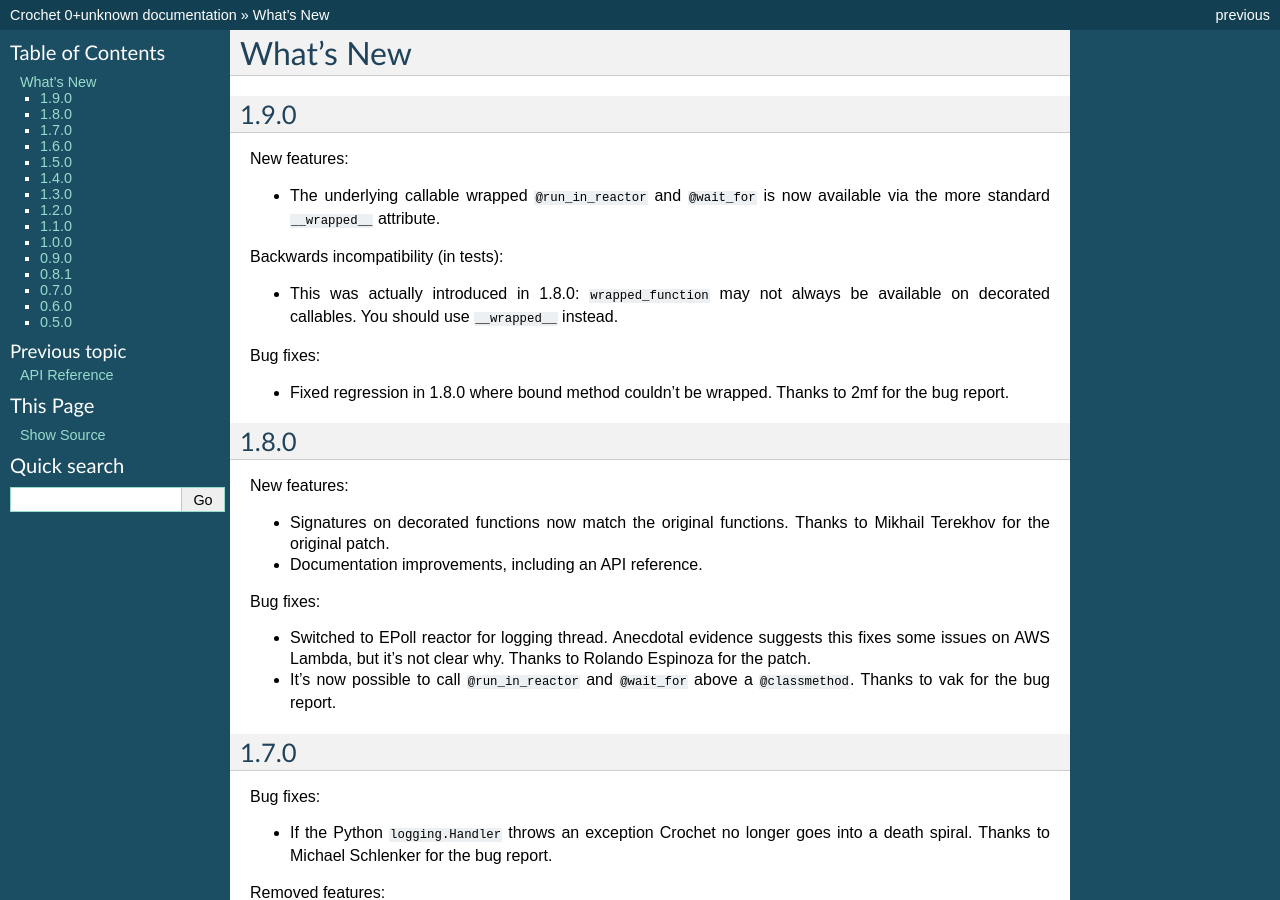
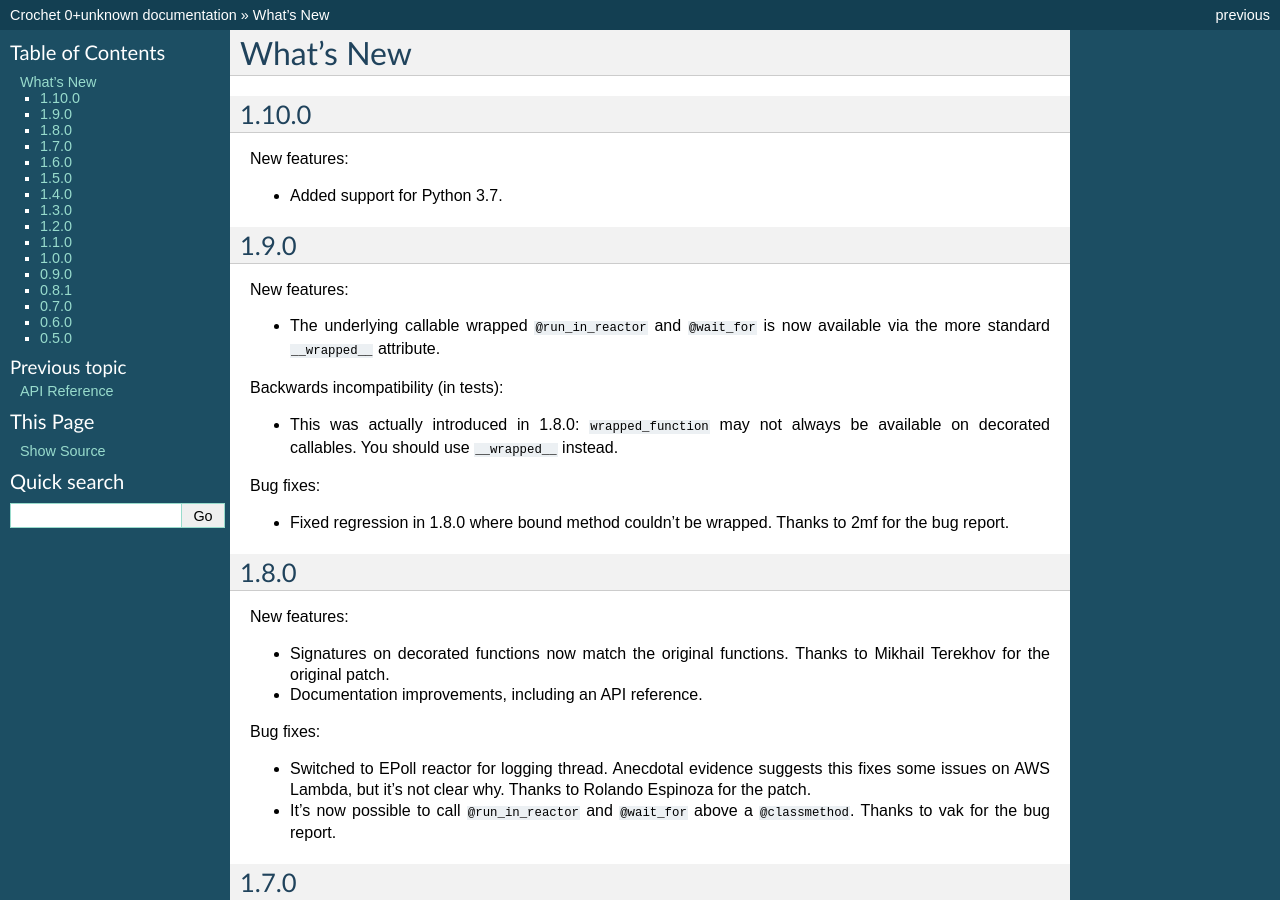
Before and after one commit to itamarst/crochet, a Sphinx documentation site: the page built from docs/news.rst, in a window 1280 px wide and 900 px high. Built offline with Sphinx 7.4.7, drawn with Linux system fonts in a browser that asks for light colours.

Commit message:
Update the documentation and classifiers for Python 3.7
Signed-off-by: Jeremy Cline <jcline@redhat.com>

```diff
--- a/README.rst
+++ b/README.rst
@@ -41,7 +41,7 @@
            :target: http://travis-ci.org/itamarst/crochet
            :alt: Build Status
 
-Crochet supports Python 2.7, 3.4, 3.5 and 3.6 as well as PyPy.
+Crochet supports Python 2.7, 3.4, 3.5, 3.6, and 3.7 as well as PyPy.
 
 Crochet provides the following basic APIs:
 
--- a/docs/news.rst
+++ b/docs/news.rst
@@ -1,5 +1,12 @@
 What's New
 ==========
+
+1.10.0
+^^^^^^
+
+New features:
+
+* Added support for Python 3.7.
 
 1.9.0
 ^^^^^
--- a/setup.py
+++ b/setup.py
@@ -24,6 +24,7 @@
         'Programming Language :: Python :: 3.4',
         'Programming Language :: Python :: 3.5',
         'Programming Language :: Python :: 3.6',
+        'Programming Language :: Python :: 3.7',
         'Programming Language :: Python :: Implementation :: CPython',
         'Programming Language :: Python :: Implementation :: PyPy',
     ],
```
